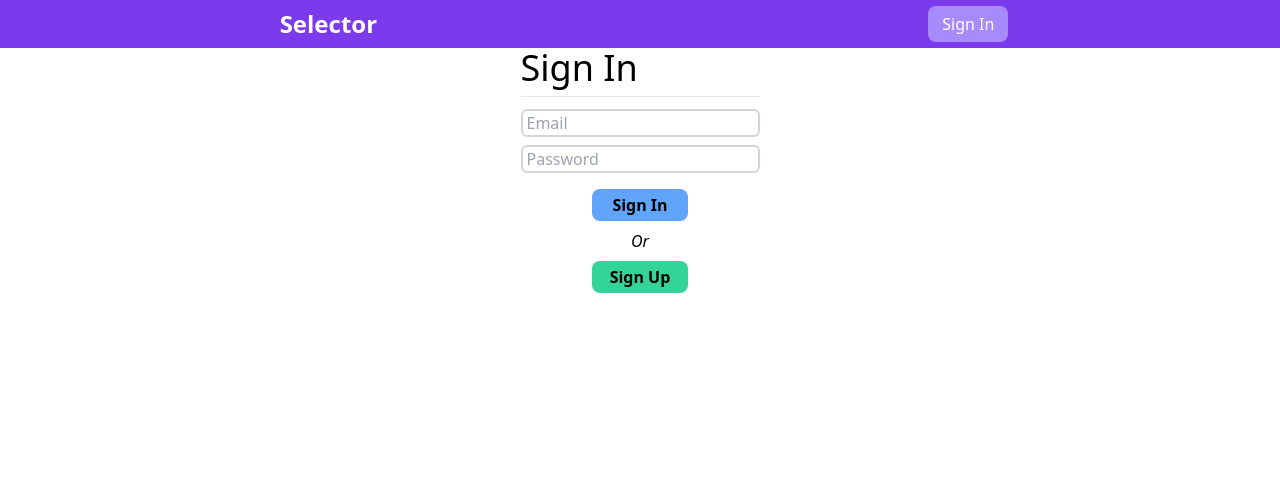
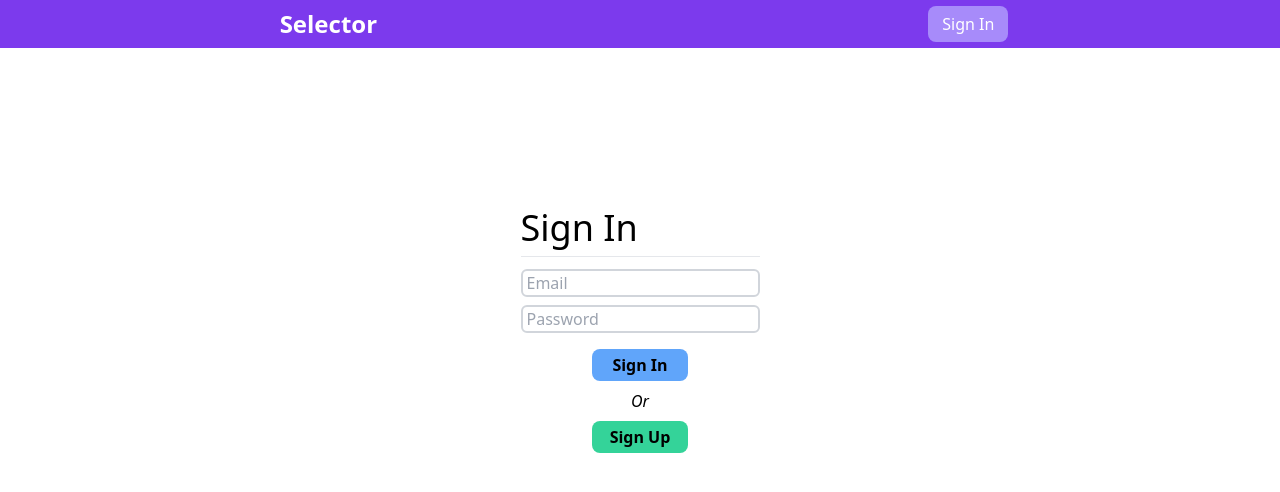
Before and after one commit to RangerVinven/School-Student-Selector, a React (Vite) app: page /signin in a window 1280 px wide. Shown: the top 492 px of the page. Built offline with nearby package versions, Linux system fonts and the light colour scheme.

Commit message:
Positioned the signin to near the middle

```diff
--- a/index.html
+++ b/index.html
@@ -3,7 +3,7 @@
 <head>
   <meta charset="UTF-8">
   <meta name="viewport" content="width=device-width, initial-scale=1.0">
-  <title>⚡️ Vite + React + Tailwind</title>
+  <title>Selector</title>
   <meta property="og:image" content="https://og-image.vercel.app/%E2%9A%A1%EF%B8%8F%20Vite%20+%20React%20+%20Tailwind.png" />
 </head>
 <body>
--- a/src/pages/Signin.tsx
+++ b/src/pages/Signin.tsx
@@ -4,7 +4,7 @@
 
 export default function Signin() {
   return (
-    <div className="flex items-center justify-center">
+    <div className="flex items-center justify-center mt-40">
 		<div className='w-fit'>
 			<div className=''>
 				<Header title="Sign In" />
```
